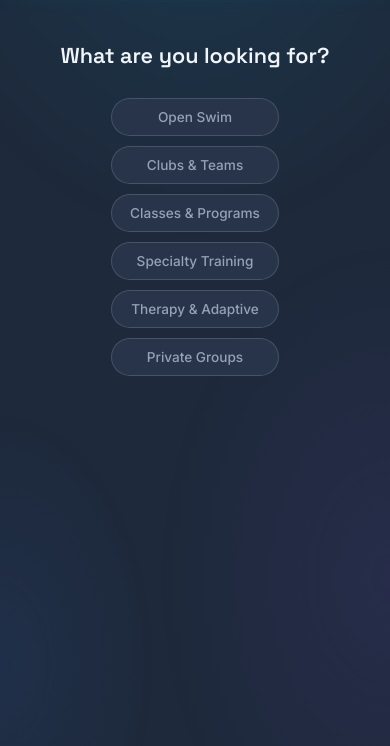
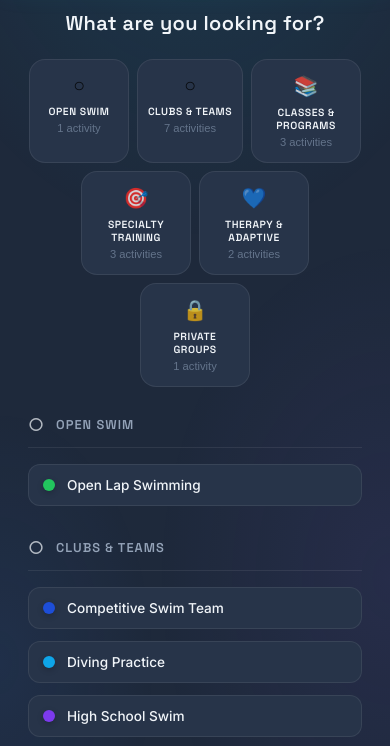
Before and after one commit to otterholte/PoolScheduleVisualizer, a plain HTML site: page index.html in a window 390 px wide. Both pictures are taken after a click on the button "List". Shown: the part 97-843 px from the top of the page. Drawn offline with Linux system fonts and the light colour scheme.

Commit message:
Implement fashion homepage style activity finder
- Category cards row at top with icons and activity counts
- All activity sections visible by default grouped by category
- Click category card to filter and show only that section
- Filter header with clear button appears when filtered
- Click same category again or clear button to show all
- Activity items with color dots and hover arrow indicators
- Responsive design for mobile devices

```diff
--- a/css/style.css
+++ b/css/style.css
@@ -1683,7 +1683,7 @@ body::before {
 }
 
 /* ==========================================
-   List View - Activity Finder (Option 3 Style)
+   List View - Activity Finder (Fashion Homepage Style)
    ========================================== */
 .list-view {
   flex: 1;
@@ -1691,7 +1691,7 @@ body::before {
   flex-direction: column;
   min-height: calc(100vh - 72px);
   padding: 32px 24px;
-  max-width: 900px;
+  max-width: 1100px;
   margin: 0 auto;
   width: 100%;
 }
@@ -1702,133 +1702,226 @@ body::before {
   flex-direction: column;
 }
 
-/* Activity Finder - Pill Badge Selector */
+/* Activity Finder */
 .activity-finder {
   display: flex;
   flex-direction: column;
-  align-items: center;
-  padding-top: 60px;
-}
-
-.activity-finder__prompt {
+}
+
+.activity-finder__title {
   font-family: var(--font-display);
-  font-size: 1.75rem;
+  font-size: 1.5rem;
   font-weight: 600;
   color: var(--text-primary);
+  text-align: center;
+  margin-bottom: 28px;
+  letter-spacing: 0.02em;
+}
+
+/* Category Cards Row */
+.category-cards {
+  display: flex;
+  justify-content: center;
+  gap: 12px;
+  flex-wrap: wrap;
   margin-bottom: 32px;
-  text-align: center;
-}
-
-/* Category Pills */
-.category-pills {
-  display: flex;
-  flex-wrap: wrap;
-  justify-content: center;
-  gap: 10px;
-  position: relative;
-}
-
-.category-pill {
-  padding: 12px 24px;
+}
+
+.category-card {
+  display: flex;
+  flex-direction: column;
+  align-items: center;
+  padding: 20px 16px;
+  min-width: 120px;
+  max-width: 140px;
   background: var(--bg-secondary);
-  border: 1px solid var(--border-light);
-  border-radius: 50px;
-  font-family: var(--font-sans);
-  font-size: 0.9rem;
-  font-weight: 500;
-  color: var(--text-secondary);
+  border: 1px solid var(--border-subtle);
+  border-radius: var(--radius-lg);
   cursor: pointer;
   transition: all var(--transition-fast);
-  position: relative;
-}
-
-.category-pill:hover,
-.category-pill--active {
+  text-align: center;
+}
+
+.category-card:hover {
+  background: var(--bg-tertiary);
+  border-color: var(--border-light);
+  transform: translateY(-4px);
+  box-shadow: var(--shadow-lg);
+}
+
+.category-card--selected {
   background: var(--bg-tertiary);
   border-color: var(--accent-cyan);
-  color: var(--text-primary);
-  box-shadow: 0 0 0 1px var(--accent-cyan), 0 4px 16px rgba(6, 182, 212, 0.15);
-}
-
-.category-pill::after {
+  box-shadow: 0 0 0 1px var(--accent-cyan), 0 4px 20px rgba(6, 182, 212, 0.2);
+}
+
+.category-card--selected::after {
   content: '';
   position: absolute;
-  bottom: -8px;
+  bottom: -10px;
   left: 50%;
   transform: translateX(-50%);
   width: 0;
   height: 0;
-  border-left: 8px solid transparent;
-  border-right: 8px solid transparent;
-  border-top: 8px solid var(--accent-cyan);
-  opacity: 0;
-  transition: opacity var(--transition-fast);
-}
-
-.category-pill--active::after {
-  opacity: 1;
-}
-
-/* Activity Dropdown */
-.activity-dropdown {
-  margin-top: 24px;
-  min-height: 60px;
-  width: 100%;
-  max-width: 600px;
-  opacity: 0;
-  transform: translateY(-10px);
-  transition: all var(--transition-base);
-  pointer-events: none;
-}
-
-.activity-dropdown--visible {
-  opacity: 1;
-  transform: translateY(0);
-  pointer-events: auto;
-}
-
-.activity-dropdown__list {
-  display: flex;
-  flex-wrap: wrap;
-  justify-content: center;
-  gap: 8px;
-  padding: 20px;
+  border-left: 10px solid transparent;
+  border-right: 10px solid transparent;
+  border-top: 10px solid var(--accent-cyan);
+}
+
+.category-card__icon {
+  font-size: 1.5rem;
+  margin-bottom: 8px;
+  opacity: 0.8;
+}
+
+.category-card__name {
+  font-family: var(--font-display);
+  font-size: 0.75rem;
+  font-weight: 600;
+  text-transform: uppercase;
+  letter-spacing: 0.05em;
+  color: var(--text-primary);
+  margin-bottom: 4px;
+}
+
+.category-card__count {
+  font-size: 0.7rem;
+  color: var(--text-muted);
+}
+
+/* Filter Header */
+.filter-header {
+  display: flex;
+  align-items: center;
+  justify-content: space-between;
+  padding: 12px 16px;
   background: var(--bg-secondary);
   border: 1px solid var(--border-subtle);
-  border-radius: var(--radius-lg);
-  box-shadow: var(--shadow-lg);
-}
-
-/* Activity Badge */
-.activity-badge {
-  display: inline-flex;
-  align-items: center;
-  gap: 8px;
-  padding: 10px 18px;
-  background: var(--bg-primary);
+  border-radius: var(--radius);
+  margin-bottom: 24px;
+}
+
+.filter-header__clear {
+  display: flex;
+  align-items: center;
+  gap: 6px;
+  padding: 6px 12px;
+  background: transparent;
   border: 1px solid var(--border-subtle);
-  border-radius: 30px;
+  border-radius: var(--radius);
+  color: var(--text-muted);
   font-family: var(--font-sans);
-  font-size: 0.85rem;
+  font-size: 0.8rem;
   font-weight: 500;
-  color: var(--text-secondary);
   cursor: pointer;
   transition: all var(--transition-fast);
 }
 
-.activity-badge__dot {
-  width: 10px;
-  height: 10px;
-  border-radius: 50%;
-  flex-shrink: 0;
-}
-
-.activity-badge:hover {
+.filter-header__clear svg {
+  width: 14px;
+  height: 14px;
+}
+
+.filter-header__clear:hover {
   background: var(--bg-tertiary);
   border-color: var(--border-light);
   color: var(--text-primary);
-  transform: translateY(-2px);
-  box-shadow: var(--shadow-md);
+}
+
+.filter-header__label {
+  font-family: var(--font-display);
+  font-size: 0.9rem;
+  font-weight: 600;
+  color: var(--accent-cyan);
+  text-transform: uppercase;
+  letter-spacing: 0.05em;
+}
+
+/* Activity Sections */
+.activity-sections {
+  display: flex;
+  flex-direction: column;
+  gap: 28px;
+}
+
+.activity-section {
+  animation: fadeIn 0.3s ease-out;
+}
+
+.activity-section__header {
+  display: flex;
+  align-items: center;
+  gap: 12px;
+  margin-bottom: 16px;
+  padding-bottom: 8px;
+  border-bottom: 1px solid var(--border-subtle);
+}
+
+.activity-section__icon {
+  font-size: 1.1rem;
+  opacity: 0.7;
+}
+
+.activity-section__name {
+  font-family: var(--font-display);
+  font-size: 0.8rem;
+  font-weight: 600;
+  text-transform: uppercase;
+  letter-spacing: 0.08em;
+  color: var(--text-secondary);
+}
+
+.activity-section__grid {
+  display: grid;
+  grid-template-columns: repeat(auto-fill, minmax(200px, 1fr));
+  gap: 12px;
+}
+
+/* Activity Item */
+.activity-item {
+  display: flex;
+  align-items: center;
+  gap: 12px;
+  padding: 14px 16px;
+  background: var(--bg-secondary);
+  border: 1px solid var(--border-subtle);
+  border-radius: var(--radius);
+  cursor: pointer;
+  transition: all var(--transition-fast);
+}
+
+.activity-item:hover {
+  background: var(--bg-tertiary);
+  border-color: var(--border-light);
+  transform: translateX(4px);
+}
+
+.activity-item__dot {
+  width: 12px;
+  height: 12px;
+  border-radius: 50%;
+  flex-shrink: 0;
+  box-shadow: 0 2px 6px rgba(0, 0, 0, 0.2);
+}
+
+.activity-item__name {
+  font-family: var(--font-sans);
+  font-size: 0.9rem;
+  font-weight: 500;
+  color: var(--text-primary);
+}
+
+.activity-item__arrow {
+  margin-left: auto;
+  width: 16px;
+  height: 16px;
+  color: var(--text-muted);
+  opacity: 0;
+  transition: opacity var(--transition-fast);
+}
+
+.activity-item:hover .activity-item__arrow {
+  opacity: 1;
 }
 
 /* ==========================================
@@ -2208,27 +2301,40 @@ body::before {
     padding: 20px 16px;
   }
 
-  .activity-finder {
-    padding-top: 32px;
-  }
-
-  .activity-finder__prompt {
-    font-size: 1.35rem;
+  .activity-finder__title {
+    font-size: 1.25rem;
+    margin-bottom: 20px;
+  }
+
+  .category-cards {
+    gap: 8px;
     margin-bottom: 24px;
   }
 
-  .category-pill {
-    padding: 10px 18px;
+  .category-card {
+    min-width: 100px;
+    max-width: 110px;
+    padding: 14px 10px;
+  }
+
+  .category-card__icon {
+    font-size: 1.25rem;
+  }
+
+  .category-card__name {
+    font-size: 0.65rem;
+  }
+
+  .activity-section__grid {
+    grid-template-columns: 1fr;
+  }
+
+  .activity-item {
+    padding: 12px 14px;
+  }
+
+  .activity-item__name {
     font-size: 0.85rem;
-  }
-
-  .activity-dropdown__list {
-    padding: 16px;
-  }
-
-  .activity-badge {
-    padding: 8px 14px;
-    font-size: 0.8rem;
   }
 
   .next-up {
--- a/index.html
+++ b/index.html
@@ -434,17 +434,30 @@
     <div id="listView" class="list-view" style="display: none;">
       <div class="list-view__container">
 
-        <!-- Activity Selector - Pill Badge Style -->
+        <!-- Activity Finder - Fashion Homepage Style -->
         <div class="activity-finder" id="activityFinder">
-          <p class="activity-finder__prompt">What are you looking for?</p>
-          <div class="category-pills" id="categoryPills">
-            <!-- Category pills rendered by JS -->
+          <h2 class="activity-finder__title">What are you looking for?</h2>
+
+          <!-- Category Cards Row -->
+          <div class="category-cards" id="categoryCards">
+            <!-- Category cards rendered by JS -->
           </div>
-          <!-- Dropdown menu for activities -->
-          <div class="activity-dropdown" id="activityDropdown">
-            <div class="activity-dropdown__list" id="activityDropdownList">
-              <!-- Activities rendered by JS on category hover -->
-            </div>
+
+          <!-- Filter Header (shows when a category is selected) -->
+          <div class="filter-header" id="filterHeader" style="display: none;">
+            <button class="filter-header__clear" id="clearCategoryFilter">
+              <svg viewBox="0 0 24 24" fill="none" stroke="currentColor" stroke-width="2" stroke-linecap="round" stroke-linejoin="round">
+                <line x1="18" y1="6" x2="6" y2="18"></line>
+                <line x1="6" y1="6" x2="18" y2="18"></line>
+              </svg>
+              <span>Clear Filter</span>
+            </button>
+            <span class="filter-header__label" id="filterLabel">CLUBS & TEAMS</span>
+          </div>
+
+          <!-- Activity Sections (all categories with their activities) -->
+          <div class="activity-sections" id="activitySections">
+            <!-- Sections rendered by JS -->
           </div>
         </div>
 
--- a/js/app.js
+++ b/js/app.js
@@ -52,9 +52,11 @@ class PoolScheduleApp {
       // List view elements
       listView: document.getElementById('listView'),
       activityFinder: document.getElementById('activityFinder'),
-      categoryPills: document.getElementById('categoryPills'),
-      activityDropdown: document.getElementById('activityDropdown'),
-      activityDropdownList: document.getElementById('activityDropdownList'),
+      categoryCards: document.getElementById('categoryCards'),
+      filterHeader: document.getElementById('filterHeader'),
+      clearCategoryFilter: document.getElementById('clearCategoryFilter'),
+      filterLabel: document.getElementById('filterLabel'),
+      activitySections: document.getElementById('activitySections'),
       activityResults: document.getElementById('activityResults'),
       activityResultsBack: document.getElementById('activityResultsBack'),
       selectedActivityColor: document.getElementById('selectedActivityColor'),
@@ -70,8 +72,8 @@ class PoolScheduleApp {
     // Currently selected activity for list view
     this.selectedListActivity = null;
 
-    // Active category for pill dropdown
-    this.activeCategory = null;
+    // Currently selected category filter (null = show all)
+    this.selectedCategoryFilter = null;
 
     // Number of days to show in week grid (can expand)
     this.daysToShow = 7;
@@ -628,8 +630,8 @@ class PoolScheduleApp {
     } else if (view === 'list') {
       if (mapView) mapView.style.display = 'none';
       if (listView) listView.style.display = 'flex';
-      // Render category pills if not already done
-      this.renderCategoryPills();
+      // Render category cards and activity sections if not already done
+      this.renderCategoryCards();
       // Show finder, hide results
       this.showActivitySelector();
     }
@@ -639,10 +641,10 @@ class PoolScheduleApp {
   }
 
   /**
-   * Render the category pills for the activity finder
+   * Render the category cards for the fashion homepage style
    */
-  renderCategoryPills() {
-    const container = this.elements.categoryPills;
+  renderCategoryCards() {
+    const container = this.elements.categoryCards;
     if (!container) return;
 
     // Don't re-render if already populated
@@ -650,91 +652,166 @@ class PoolScheduleApp {
 
     const categories = this.schedule.getActivityCategories();
     const activities = this.schedule.getActivities();
+
+    // Category icons mapping
+    const categoryIcons = {
+      open_swim: '≋',
+      clubs_teams: '🏅',
+      classes: '📚',
+      specialty: '🎯',
+      therapy: '💙',
+      private: '🔒'
+    };
 
     // Only show categories that have activities (excluding 'closed')
     categories.forEach(cat => {
       const catActivities = activities.filter(a => a.category === cat.id && a.id !== 'closed');
       if (catActivities.length === 0) return;
 
-      const pill = document.createElement('button');
-      pill.className = 'category-pill';
-      pill.type = 'button';
-      pill.dataset.categoryId = cat.id;
-      pill.textContent = cat.name;
-
-      // Mouse enter - show dropdown
-      pill.addEventListener('mouseenter', () => this.showCategoryDropdown(cat.id));
-      pill.addEventListener('click', () => this.showCategoryDropdown(cat.id));
-
-      container.appendChild(pill);
-    });
-
-    // Handle mouse leave from the entire pills area
-    const pillsArea = document.querySelector('.activity-finder');
-    if (pillsArea) {
-      pillsArea.addEventListener('mouseleave', () => this.hideCategoryDropdown());
-    }
-
-    // Keep dropdown open when hovering over it
-    if (this.elements.activityDropdown) {
-      this.elements.activityDropdown.addEventListener('mouseenter', () => {
-        // Don't hide if hovering over dropdown
+      const card = document.createElement('button');
+      card.className = 'category-card';
+      card.type = 'button';
+      card.dataset.categoryId = cat.id;
+
+      const icon = categoryIcons[cat.id] || '○';
+      const count = catActivities.length;
+      const countText = count === 1 ? '1 activity' : `${count} activities`;
+
+      card.innerHTML = `
+        <span class="category-card__icon">${icon}</span>
+        <span class="category-card__name">${cat.name}</span>
+        <span class="category-card__count">${countText}</span>
+      `;
+
+      card.addEventListener('click', () => this.toggleCategoryFilter(cat.id));
+
+      container.appendChild(card);
+    });
+
+    // Setup clear filter button
+    if (this.elements.clearCategoryFilter) {
+      this.elements.clearCategoryFilter.addEventListener('click', () => this.clearCategoryFilter());
+    }
+
+    // Render all activity sections
+    this.renderActivitySections();
+  }
+
+  /**
+   * Render all activity sections grouped by category
+   */
+  renderActivitySections() {
+    const container = this.elements.activitySections;
+    if (!container) return;
+
+    container.innerHTML = '';
+
+    const categories = this.schedule.getActivityCategories();
+    const activities = this.schedule.getActivities();
+
+    // Category icons mapping
+    const categoryIcons = {
+      open_swim: '≋',
+      clubs_teams: '🏅',
+      classes: '📚',
+      specialty: '🎯',
+      therapy: '💙',
+      private: '🔒'
+    };
+
+    categories.forEach(cat => {
+      const catActivities = activities
+        .filter(a => a.category === cat.id && a.id !== 'closed')
+        .sort((a, b) => a.name.localeCompare(b.name));
+
+      if (catActivities.length === 0) return;
+
+      // Skip if filtering and this isn't the selected category
+      if (this.selectedCategoryFilter && this.selectedCategoryFilter !== cat.id) return;
+
+      const section = document.createElement('div');
+      section.className = 'activity-section';
+      section.dataset.categoryId = cat.id;
+
+      const icon = categoryIcons[cat.id] || '○';
+
+      section.innerHTML = `
+        <div class="activity-section__header">
+          <span class="activity-section__icon">${icon}</span>
+          <span class="activity-section__name">${cat.name}</span>
+        </div>
+        <div class="activity-section__grid"></div>
+      `;
+
+      const grid = section.querySelector('.activity-section__grid');
+
+      catActivities.forEach(activity => {
+        const item = document.createElement('button');
+        item.className = 'activity-item';
+        item.type = 'button';
+        item.innerHTML = `
+          <span class="activity-item__dot" style="background: ${activity.color}"></span>
+          <span class="activity-item__name">${activity.name}</span>
+          <svg class="activity-item__arrow" viewBox="0 0 24 24" fill="none" stroke="currentColor" stroke-width="2">
+            <polyline points="9 18 15 12 9 6"></polyline>
+          </svg>
+        `;
+        item.addEventListener('click', () => this.selectListActivity(activity.id));
+        grid.appendChild(item);
       });
-    }
+
+      container.appendChild(section);
+    });
   }
 
   /**
-   * Show the dropdown for a category with its activities
+   * Toggle category filter - click to filter, click again to clear
    */
-  showCategoryDropdown(categoryId) {
-    const dropdown = this.elements.activityDropdown;
-    const dropdownList = this.elements.activityDropdownList;
-    if (!dropdown || !dropdownList) return;
-
-    this.activeCategory = categoryId;
-
-    // Update active pill state
-    document.querySelectorAll('.category-pill').forEach(pill => {
-      pill.classList.toggle('category-pill--active', pill.dataset.categoryId === categoryId);
-    });
-
-    // Get activities for this category
-    const activities = this.schedule.getActivities()
-      .filter(a => a.category === categoryId && a.id !== 'closed')
-      .sort((a, b) => a.name.localeCompare(b.name));
-
-    // Render activity badges
-    dropdownList.innerHTML = '';
-    activities.forEach(activity => {
-      const badge = document.createElement('button');
-      badge.className = 'activity-badge';
-      badge.type = 'button';
-      badge.innerHTML = `
-        <span class="activity-badge__dot" style="background: ${activity.color}"></span>
-        ${activity.name}
-      `;
-      badge.addEventListener('click', () => this.selectListActivity(activity.id));
-      dropdownList.appendChild(badge);
-    });
-
-    // Show dropdown
-    dropdown.classList.add('activity-dropdown--visible');
+  toggleCategoryFilter(categoryId) {
+    if (this.selectedCategoryFilter === categoryId) {
+      // Same category clicked - clear filter
+      this.clearCategoryFilter();
+    } else {
+      // Different category - set filter
+      this.selectedCategoryFilter = categoryId;
+
+      // Update card states
+      document.querySelectorAll('.category-card').forEach(card => {
+        card.classList.toggle('category-card--selected', card.dataset.categoryId === categoryId);
+      });
+
+      // Show filter header
+      const category = this.schedule.getActivityCategories().find(c => c.id === categoryId);
+      if (this.elements.filterHeader) {
+        this.elements.filterHeader.style.display = 'flex';
+      }
+      if (this.elements.filterLabel && category) {
+        this.elements.filterLabel.textContent = category.name;
+      }
+
+      // Re-render sections with filter
+      this.renderActivitySections();
+    }
   }
 
   /**
-   * Hide the category dropdown
+   * Clear category filter - show all sections
    */
-  hideCategoryDropdown() {
-    const dropdown = this.elements.activityDropdown;
-    if (!dropdown) return;
-
-    this.activeCategory = null;
-    dropdown.classList.remove('activity-dropdown--visible');
-
-    // Remove active state from all pills
-    document.querySelectorAll('.category-pill').forEach(pill => {
-      pill.classList.remove('category-pill--active');
-    });
+  clearCategoryFilter() {
+    this.selectedCategoryFilter = null;
+
+    // Remove selected state from all cards
+    document.querySelectorAll('.category-card').forEach(card => {
+      card.classList.remove('category-card--selected');
+    });
+
+    // Hide filter header
+    if (this.elements.filterHeader) {
+      this.elements.filterHeader.style.display = 'none';
+    }
+
+    // Re-render all sections
+    this.renderActivitySections();
   }
 
   /**
@@ -762,9 +839,6 @@ class PoolScheduleApp {
     if (this.elements.activityResults) {
       this.elements.activityResults.style.display = 'flex';
     }
-
-    // Hide category dropdown
-    this.hideCategoryDropdown();
 
     // Render the Concept C results view
     this.renderActivityResults(activityId);
```
